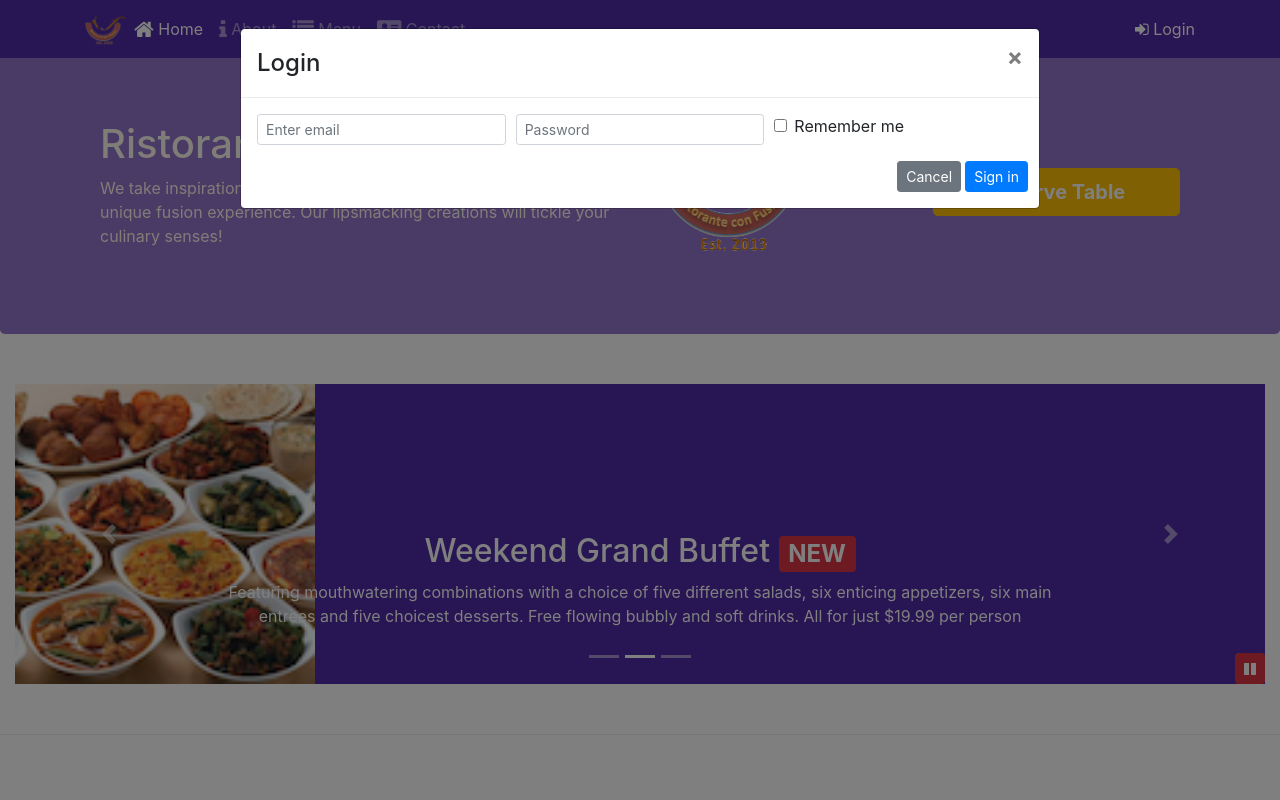
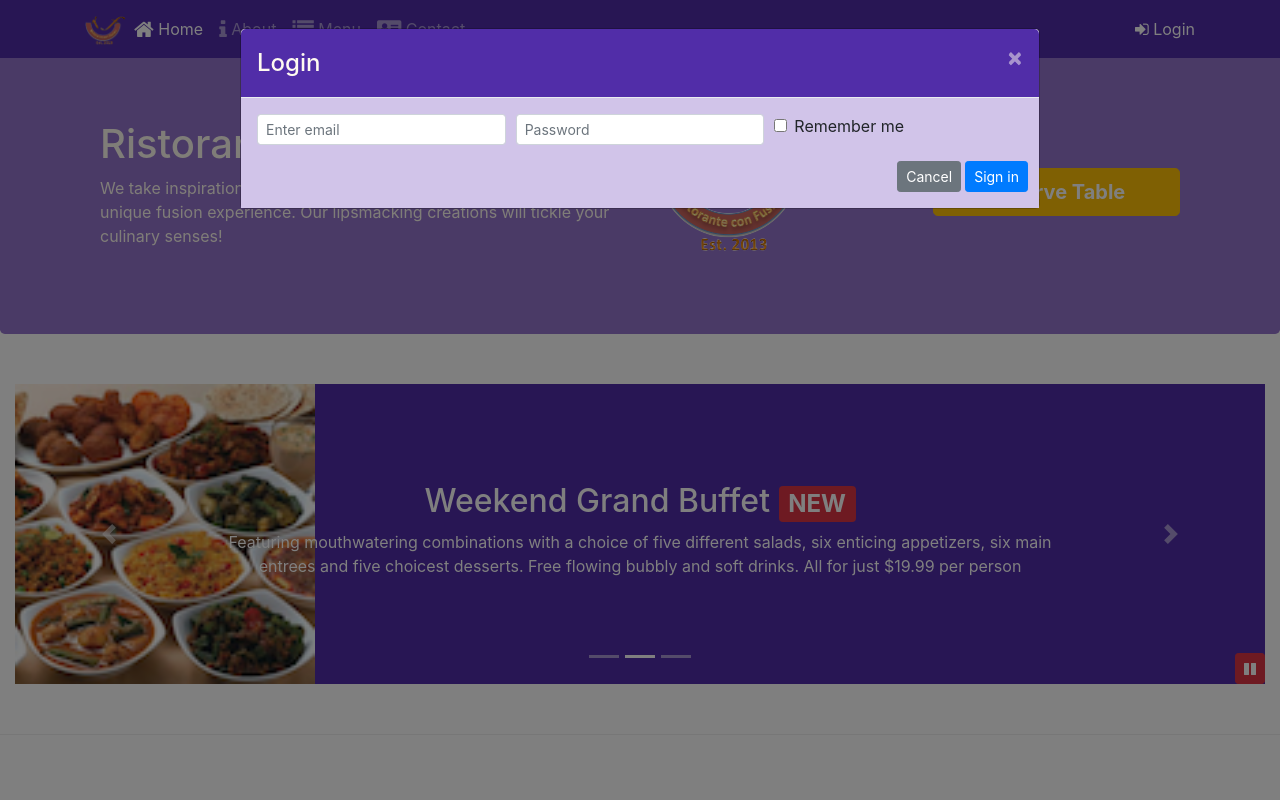
Before and after one commit to utkarshlath/Bootstrap-Restaurant, a website: page index.html in a window 1280 px wide. Both pictures are taken after a click on the link "Login". Shown: the top 800 px of the page. Drawn offline with nearby package versions, Linux system fonts and the light colour scheme.

Commit message:
Assignment 4

```diff
--- a/css/styles.scss
+++ b/css/styles.scss
@@ -65,6 +65,9 @@ body{
             left: 0;
             min-height: 300px;
         }
+        .carousel-caption {
+            margin-bottom: 4%;
+        }
     }
 }
 
@@ -74,3 +77,17 @@ body{
     bottom: 0px;
     z-index: 1;
 }
+
+.modal {
+    .modal-header {
+        background-color: $background-dark;
+        color: floralwhite;
+        .close {
+            color: floralwhite;
+        }
+    }
+
+    .modal-body {
+        background-color: $background-pale;
+    }
+}
--- a/index.html
+++ b/index.html
@@ -30,8 +30,7 @@
                     <li class="nav-item"><a class="nav-link" href="./contactus.html"><span class="fa fa-address-card fa-lg"></span> Contact</a></li>
                 </ul>
                 <span class="navbar-text">
-                    <a data-toggle="modal" data-target="#loginModal">
-                    <span class="fa fa-sign-in"></span> Login</a>
+                    <a id="loginButton"><span class="fa fa-sign-in"></span> Login</a>
                 </span>
             </div>
         </div>
@@ -169,8 +168,7 @@
                     <img src="./img/logo.png" class="img-fluid">
                 </div>
                 <div class="col-12 col-sm-3 align-self-center">
-                    <a role="button" class="btn btn-warning btn-block btn-lg text-white"
-                    data-toggle="modal" data-target="#reservationModal"><strong>Reserve Table</strong></a>
+                    <a role="button" class="btn btn-warning btn-block btn-lg text-white" id="reserveButton"><strong>Reserve Table</strong></a>
                 </div>
             </div>
         </div>
@@ -339,6 +337,12 @@
                     $("#carouselButton").children("span").addClass('fa-pause');
                 }
             });
+            $("#loginButton").click(function(){
+                $('#loginModal').modal('show');
+            });
+            $("#reserveButton").click(function(){
+                $('#reservationModal').modal('show');
+            });
         });
     </script>
 </body>
```
Also changed, not shown: css/styles.css.
